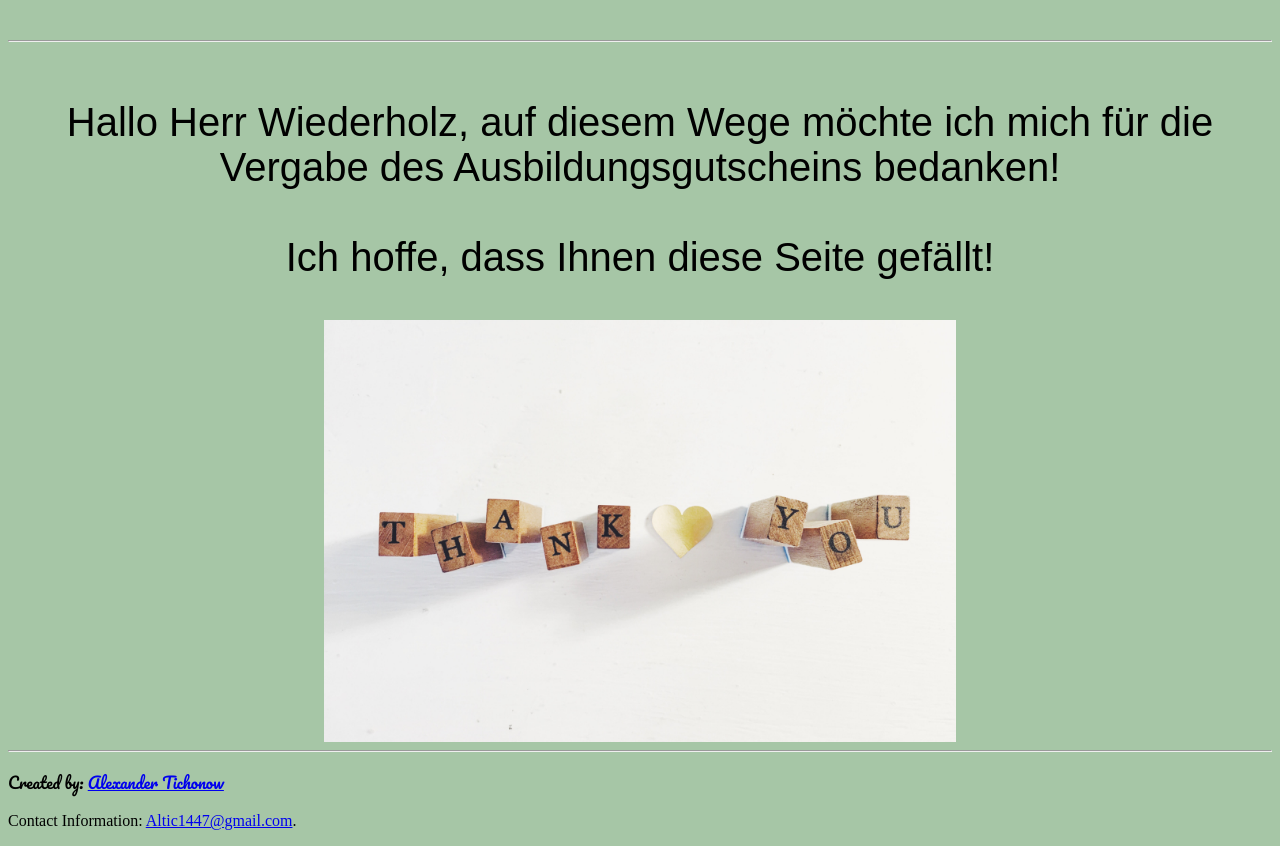
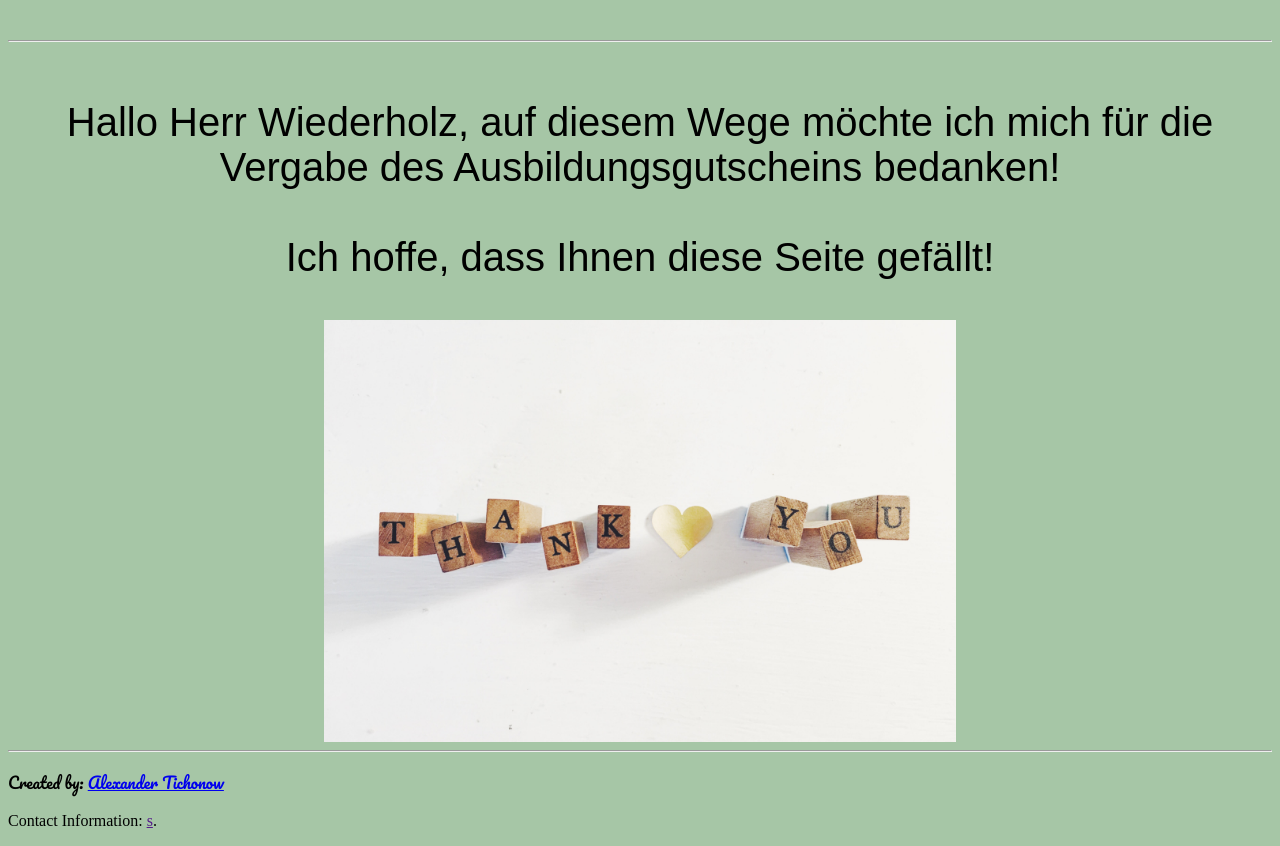
Before and after one commit to altic1447/altic1447.github.io, a plain HTML site: page index.html in a window 1280 px wide. Shown: the part 213-1059 px from the top of the page. Drawn offline with Linux system fonts and the light colour scheme.

Commit message:
Update index.html

```diff
--- a/index.html
+++ b/index.html
@@ -30,8 +30,8 @@
         <p>Created by: <a href="https://de.wikipedia.org/wiki/Alexander_Iwanowitsch_Tichonow" target="_blank"
                 value="Alexander Tichonow">Alexander Tichonow</a></p>
 
-        <p>Contact Information: <a href="mailto:Altic1447@gmail.com">
-                Altic1447@gmail.com</a>.</p>
+        <p>Contact Information: <a href="">
+                s</a>.</p>
     </footer>
 
 
```
